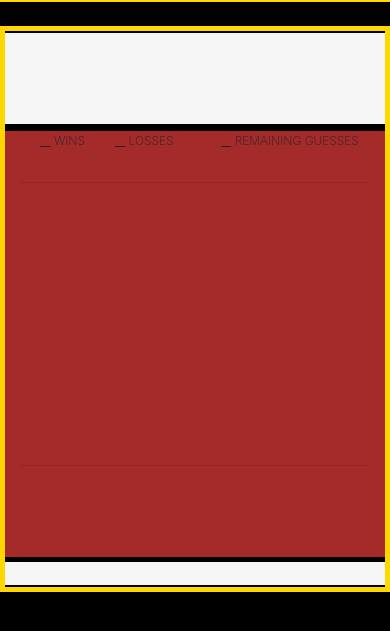
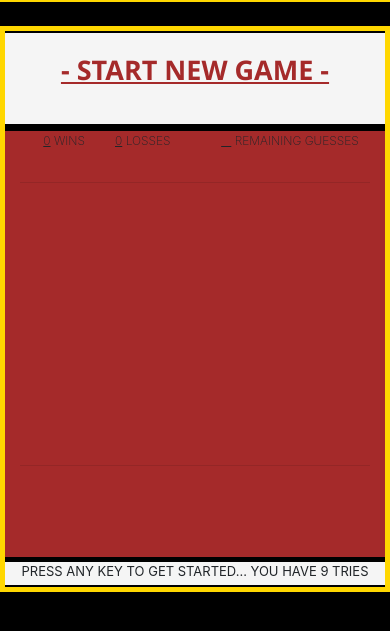
Before and after one commit to Delaneyjp/Word-Guess-Game, a plain HTML site: page index.html in a window 390 px wide. Shown: the part 123-754 px from the top of the page. Drawn offline with nearby package versions, Linux system fonts and the light colour scheme.

Commit message:
more touch ups

```diff
--- a/assets/css/style.css
+++ b/assets/css/style.css
@@ -87,12 +87,11 @@ body {
     letter-spacing: 10px;
 }
 
-#pressKeyTryAgain,
-#newGame,
+
 #youWin,
 #youLose { display: none;}
 
-#youWin, #youLose {
+#youWin, #youLose, #newGame {
     font-size: 50px;
     font-weight: 900;
     font-family: 'Segoe UI', Tahoma, Geneva, Verdana, sans-serif;
@@ -100,6 +99,8 @@ body {
     color:brown;
 }
 
+#pressKeyTryAgain,
+#newGame { display: block;}
 
 /* Media Queries */
 @media only screen and (max-width: 1210px) {
@@ -136,6 +137,9 @@ body {
         font-size: 20px;
         font-weight: 200px;
     }
+    #newGame {
+        font-size: 40px;
+    }
 }
 @media only screen and (max-width: 500px) {
     .header h1 {
@@ -159,6 +163,9 @@ body {
     .myRow2 {
         font-size: 12px;
         font-weight: 200;
+    }
+    #newGame {
+        font-size: 27px;
     }
 }
 @media only screen and (max-width: 330px) {
@@ -186,4 +193,7 @@ body {
         font-size: 12px;
         font-weight: 200;
     }
+    #newGame {
+        font-size: 25px;
+    }
 }
--- a/assets/javascript/game.js
+++ b/assets/javascript/game.js
@@ -3,6 +3,7 @@
    UCLA CODING BOOTCAMP
    2019
 */
+
 
 
 var masterWordList = // Word list
@@ -86,6 +87,7 @@ var hangmanGame = {
         // Total Wins & Looses
         document.getElementById("totalWins").innerText = this.wins;
         document.getElementById("totalLosses").innerText = this.losses;
+
 
         // currentword being guessed
         var tempWord = "";
--- a/index.html
+++ b/index.html
@@ -10,6 +10,9 @@
     <link rel="stylesheet" href="https://stackpath.bootstrapcdn.com/bootstrap/4.3.1/css/bootstrap.min.css"
         integrity="sha384-ggOyR0iXCbMQv3Xipma34MD+dH/1fQ784/j6cY/iJTQUOhcWr7x9JvoRxT2MZw1T" crossorigin="anonymous">
     <link rel="stylesheet" type="text/css" href="assets/css/style.css">
+    <script>
+        hangmanGame.updateDisplay();
+    </script>
 
 
 </head>
@@ -40,15 +43,16 @@
             <div class="row myRow2 align-items-center">
 
                 <div class="col-3">
-                    <p class="wins text-right"> <span id="totalWins">&nbsp&nbsp&nbsp</span> WINS</p>
+                    <p class="wins text-right"> <span id="totalWins">0</span> WINS</p>
                 </div>
 
                 <div class="col-3">
-                    <p class="losses text-left"><span id="totalLosses">&nbsp&nbsp&nbsp</span> LOSSES</p>
+                    <p class="losses text-left"><span id="totalLosses">0</span> LOSSES</p>
                 </div>
 
                 <div class="col-6">
-                    <p class="guesses text-center"><span id="remainingGuesses">&nbsp&nbsp&nbsp</span> REMAINING GUESSES
+                    <p class="guesses text-center"><span id="remainingGuesses">&nbsp;&nbsp;&nbsp;</span> REMAINING
+                        GUESSES
                     </p>
                 </div>
             </div>
@@ -83,9 +87,6 @@
         </div>
     </wrapper>
 
-    <script>
-        hangmanGame.updateDisplay();
-    </script>
 
     <script src="assets/javascript/game.js"></script>
 
```
